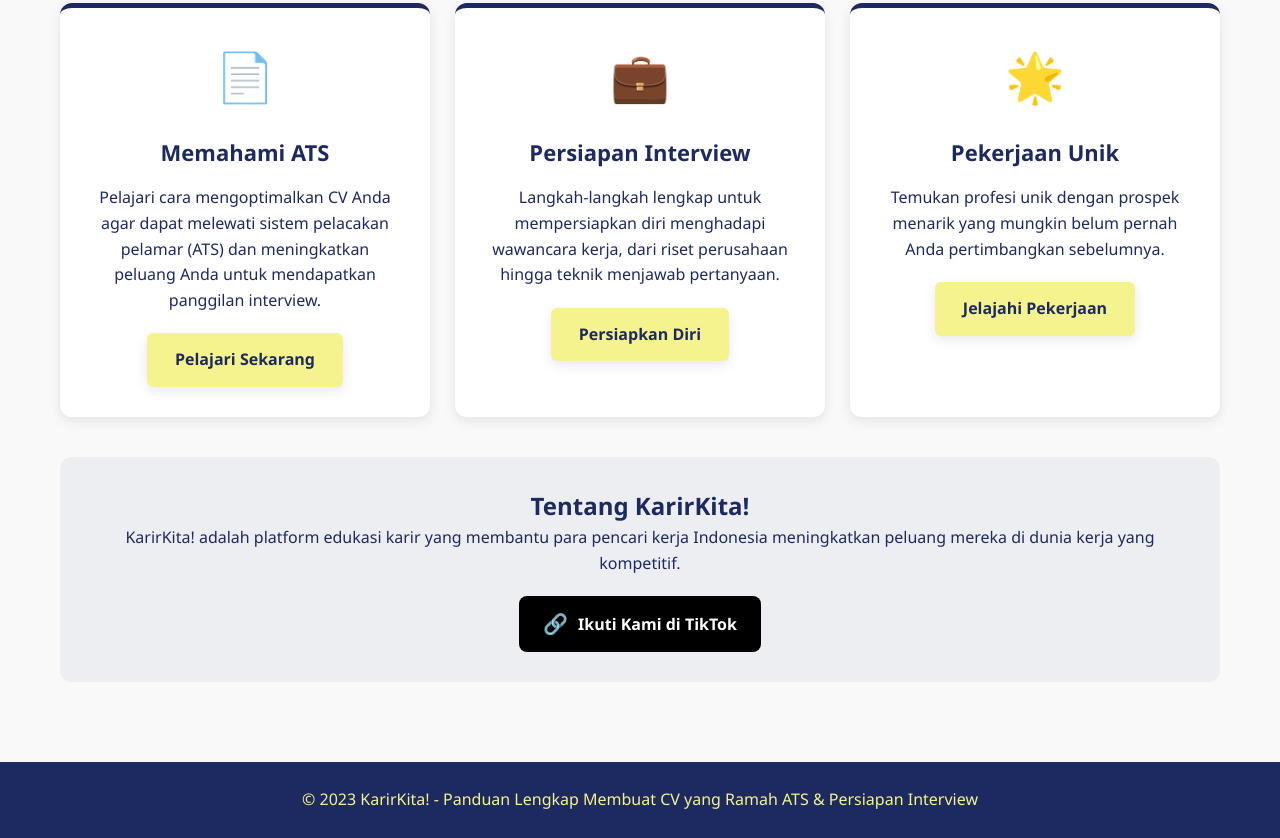
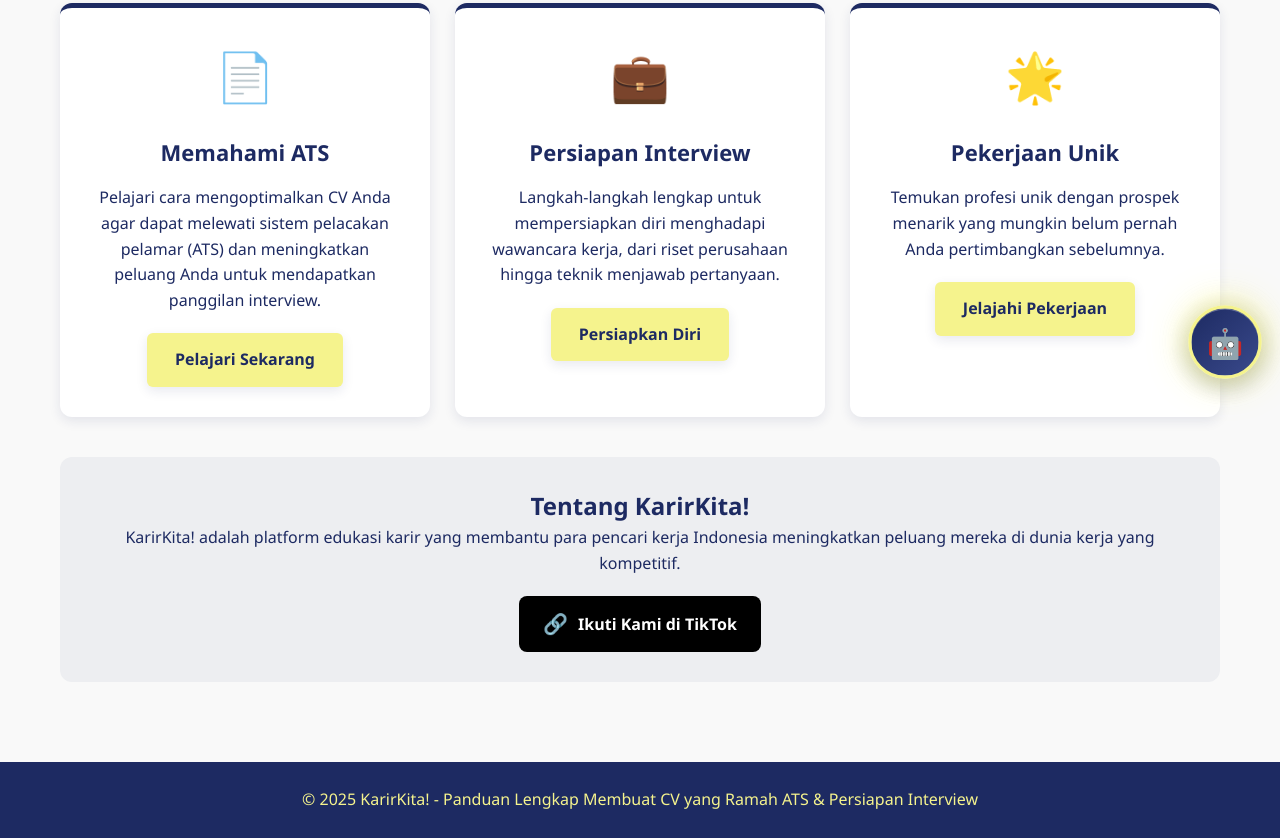
Before and after one commit to karirkitakk-ux/seputarkerja, a plain HTML site: page index.html in a window 1280 px wide. Shown: the part 403-1241 px from the top of the page. Drawn offline with Linux system fonts and the light colour scheme.

Commit message:
Update index.html

```diff
--- a/index.html
+++ b/index.html
@@ -1,6 +1,8 @@
+
 <!DOCTYPE html>
 <html lang="id">
 <head>
+    <link rel="stylesheet" href="chat-widget.css">
     <meta charset="UTF-8">
     <meta name="viewport" content="width=device-width, initial-scale=1.0">
     <title>KarirKita! - Panduan CV Ramah ATS & Persiapan Interview</title>
@@ -1005,7 +1007,7 @@
 
     <footer>
         <div class="container">
-            <p>© 2023 KarirKita! - Panduan Lengkap Membuat CV yang Ramah ATS & Persiapan Interview</p>
+            <p>© 2025 KarirKita! - Panduan Lengkap Membuat CV yang Ramah ATS & Persiapan Interview</p>
         </div>
     </footer>
 
@@ -1087,5 +1089,6 @@
             });
         });
     </script>
+    <script src="chat-widget.js"></script>
 </body>
 </html>
```
